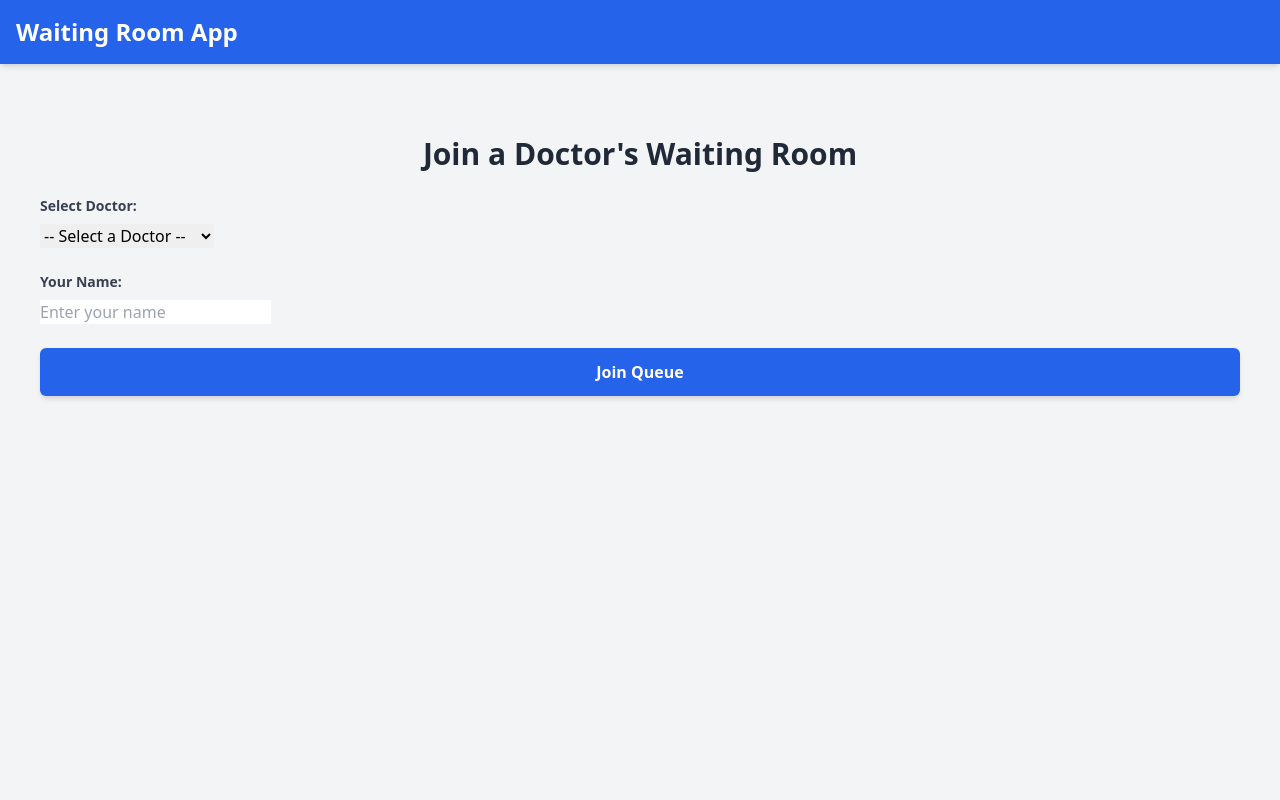
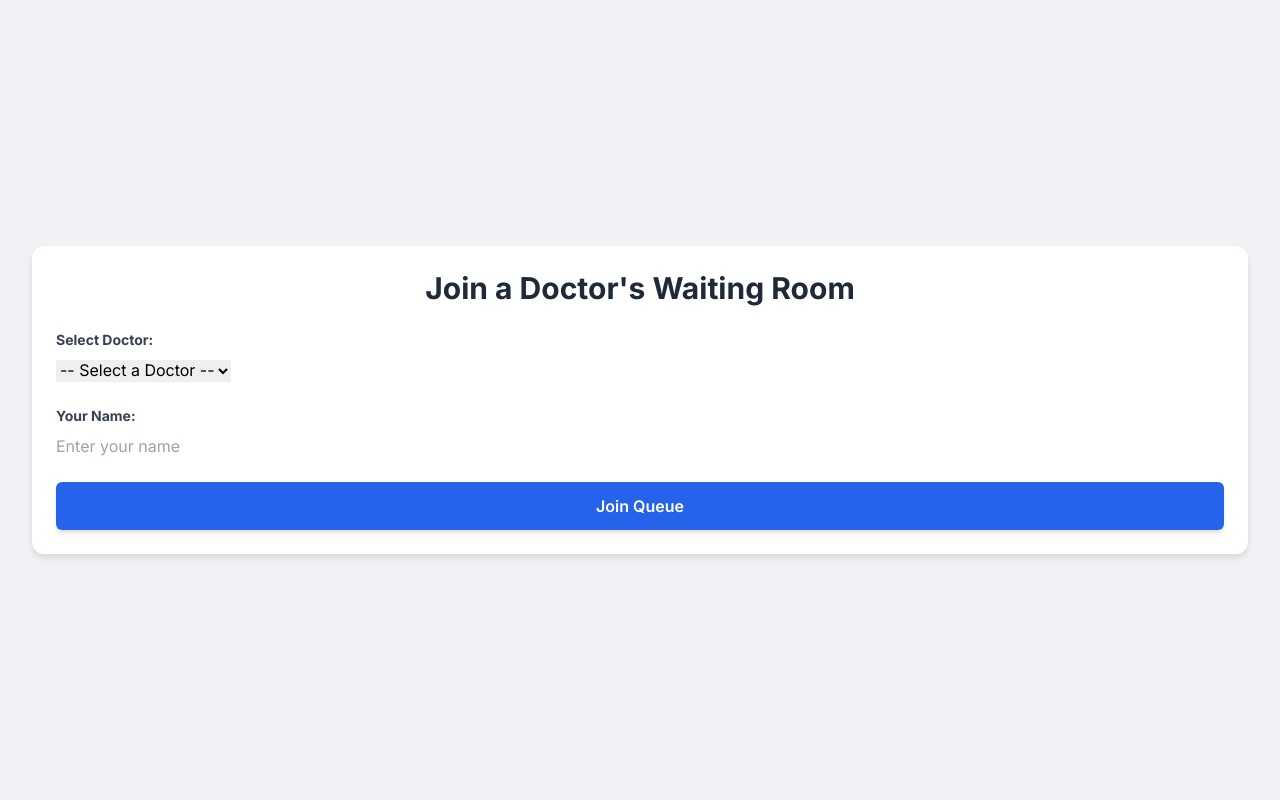
Before and after one commit to lorist/gemini-waiting, a Django app: page /join-queue/ in a window 1280 px wide. Run offline with Django 5.2, Linux system fonts and the light colour scheme; data that the repository does not hold is empty; some libraries are stand-ins or nearby versions.

Commit message:
fixed the location of the templates folder

```diff
--- a/templates/base.html
+++ b/templates/base.html
@@ -1,3 +1,4 @@
+{# templates/base.html #}
 <!DOCTYPE html>
 <html lang="en">
 <head>
@@ -6,24 +7,59 @@
     <title>{% block title %}My App{% endblock %}</title>
     <script src="https://cdn.tailwindcss.com"></script>
     <link href="https://fonts.googleapis.com/css2?family=Inter:wght@400;600;700&display=swap" rel="stylesheet">
-    {% block extra_head %}{% endblock %} {# For additional CSS/meta tags specific to a page #}
+    <style>
+        body {
+            font-family: 'Inter', sans-serif;
+
+            background-color: #f0f2f5;
+        }
+        .container {
+            max-width: 900px;
+        }
+        .card {
+            background-color: #ffffff;
+            border-radius: 0.75rem; /* rounded-xl */
+            box-shadow: 0 4px 6px rgba(0, 0, 0, 0.1);
+        }
+
+        /* Base styles for all status elements (buttons and spans) */
+        .status-interactive-button,
+        .status-display {
+            padding: 0.5rem 1rem;
+            border-radius: 0.5rem;
+            font-weight: 600;
+            display: inline-block; /* Essential for padding/width on spans */
+            min-width: 80px; /* Ensure a minimum width for visibility */
+            text-align: center; /* Center text within the element */
+        }
+
+        /* Styles for interactive status buttons */
+        .status-interactive-button {
+            transition: background-color 0.2s, transform 0.1s;
+            cursor: pointer; /* Indicate it's clickable */
+        }
+        .status-interactive-button:hover {
+            transform: translateY(-1px);
+        }
+        .status-waiting { background-color: #fcd34d; color: #8a6500; } /* yellow-300 */
+        .status-waiting:hover { background-color: #fbbf24; } /* yellow-400 */
+        .status-in-progress { background-color: #60a5fa; color: #1e40af; } /* blue-400 */
+        .status-in-progress:hover { background-color: #3b82f6; } /* blue-500 */
+        .status-done { background-color: #4ade80; color: #166534; } /* green-400 */
+        .status-done:hover { background-color: #22c55e; } /* green-500 */
+        .status-cancelled { background-color: #f87171; color: #991b1b; } /* red-400 */
+        .status-cancelled:hover { background-color: #ef4444; } /* red-500 */
+
+        /* Styles for non-interactive status displays */
+        .status-display {
+            cursor: default; /* Indicate it's not clickable */
+        }
+        .status-in-call { background-color: #34d399; color: #065f46; } /* green-400, text-green-800 */
+        .status-left-call { background-color: #fca5a5; color: #7f1d1d; } /* red-300, text-red-800 */
+    </style>
 </head>
-<body class="bg-gray-100 font-inter">
-    <nav class="bg-blue-600 p-4 text-white shadow-md">
-        <div class="container mx-auto flex justify-between items-center">
-            <a href="/" class="text-2xl font-bold">Waiting Room App</a>
-            <div>
-                {# Navigation links here #}
-            </div>
-        </div>
-    </nav>
-
-    <main class="container mx-auto mt-8 p-4">
-        {% block content %}
-            {# Content from child templates will go here #}
-        {% endblock %}
-    </main>
-
-    {% block extra_js %}{% endblock %} {# For page-specific JavaScript #}
+<body class="p-4 sm:p-6 md:p-8 flex items-center justify-center min-h-screen">
+    {% block content %}{% endblock %}
+    {% block extra_js %}{% endblock %}
 </body>
 </html>
```
Also changed, not shown: waitingproj/templates/base.html (deleted, +0 -29 lines).
